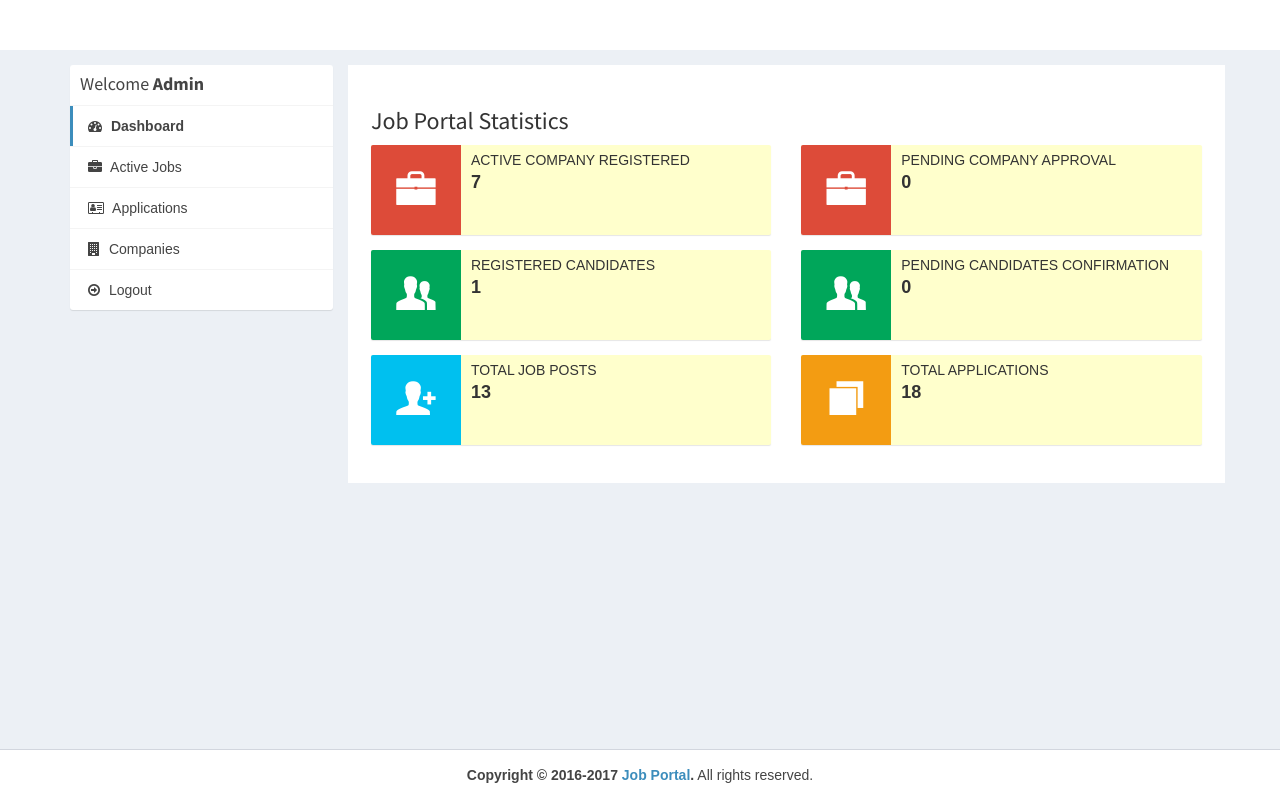
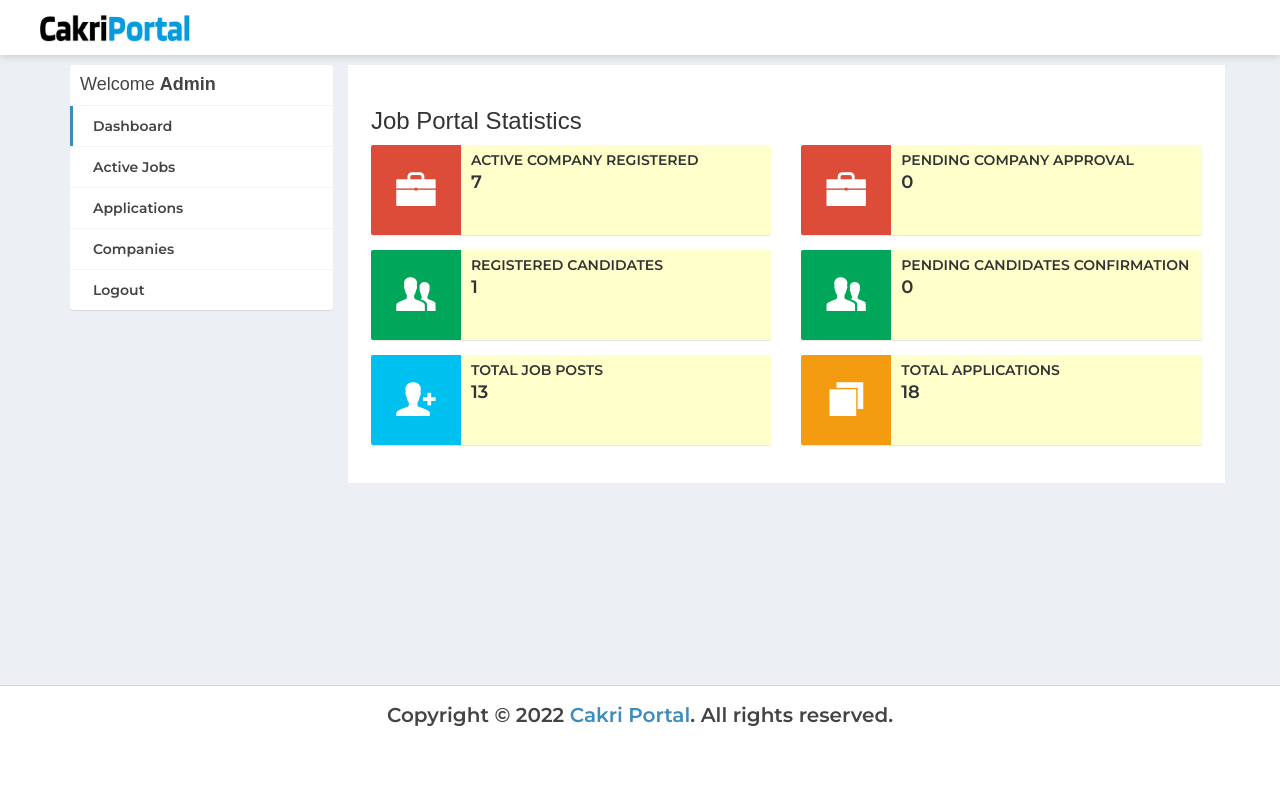
Before and after one commit to AbedinJoynal/CakriPortal, a PHP site: page /admin/dashboard.php in a window 1280 px wide. Run offline with PHP 8.4, Linux system fonts and the light colour scheme; a user stored in the database is signed in; data comes from the database, SQL or seed files in the repository; some libraries are stand-ins or nearby versions.

Commit message:
admin nav, footer fixed

```diff
--- a/admin/applications.php
+++ b/admin/applications.php
@@ -49,9 +49,7 @@ require_once("../db.php");
     <!-- Logo -->
     <a href="index.php" class="logo logo-bg">
       <!-- mini logo for sidebar mini 50x50 pixels -->
-      <span class="logo-mini"><b>J</b>P</span>
-      <!-- logo for regular state and mobile devices -->
-      <span class="logo-lg"><b>Job</b> Portal</span>
+      <img class='cakri-logo' src="../img/CakriPortal.png" alt="">
     </a>
 
     <!-- Header Navbar: style can be found in header.less -->
--- a/admin/companies.php
+++ b/admin/companies.php
@@ -49,9 +49,7 @@ require_once("../db.php");
     <!-- Logo -->
     <a href="index.php" class="logo logo-bg">
       <!-- mini logo for sidebar mini 50x50 pixels -->
-      <span class="logo-mini"><b>J</b>P</span>
-      <!-- logo for regular state and mobile devices -->
-      <span class="logo-lg"><b>Job</b> Portal</span>
+      <img class='cakri-logo' src="../img/CakriPortal.png" alt="">
     </a>
 
     <!-- Header Navbar: style can be found in header.less -->
--- a/admin/dashboard.php
+++ b/admin/dashboard.php
@@ -20,7 +20,11 @@ require_once("../db.php");
   <!-- Bootstrap 3.3.7 -->
   <link rel="stylesheet" href="https://cdnjs.cloudflare.com/ajax/libs/twitter-bootstrap/3.3.7/css/bootstrap.min.css">
   <!-- Font Awesome -->
-  <link rel="stylesheet" href="https://cdnjs.cloudflare.com/ajax/libs/font-awesome/4.7.0/css/font-awesome.min.css">
+
+  <link rel="preconnect" href="https://fonts.googleapis.com">
+
+<link rel="preconnect" href="https://fonts.gstatic.com" crossorigin>
+<link href="https://fonts.googleapis.com/css2?family=Montserrat:wght@600&display=swap" rel="stylesheet">
   <!-- Ionicons -->
   <link rel="stylesheet" href="https://cdnjs.cloudflare.com/ajax/libs/ionicons/2.0.1/css/ionicons.min.css">
   <!-- Theme style -->
@@ -36,24 +40,22 @@ require_once("../db.php");
   <![endif]-->
 
   <!-- Google Font -->
-  <link rel="stylesheet"
-        href="https://fonts.googleapis.com/css?family=Source+Sans+Pro:300,400,600,700,300italic,400italic,600italic">
 </head>
 <body class="hold-transition skin-green sidebar-mini">
 <div class="wrapper">
 
-  <header class="main-header">
+<header class="main-header" style="background-color:white !important; position:fixed !important; width:100% !important;
+  box-shadow: 0 0 10px 0 rgba(0, 0, 0, 0.2) !important;
+  ">
 
     <!-- Logo -->
     <a href="index.php" class="logo logo-bg">
       <!-- mini logo for sidebar mini 50x50 pixels -->
-      <span class="logo-mini"><b>J</b>P</span>
-      <!-- logo for regular state and mobile devices -->
-      <span class="logo-lg"><b>Job</b> Portal</span>
+      <img class='cakri-logo' src="../img/CakriPortal.png" alt="">
     </a>
 
     <!-- Header Navbar: style can be found in header.less -->
-    <nav class="navbar navbar-static-top">
+    <nav class="navbar navbar-static-top" style="padding:0.5rem !important">
       <!-- Navbar Right Menu -->
       <div class="navbar-custom-menu">
         <ul class="nav navbar-nav">
@@ -71,7 +73,7 @@ require_once("../db.php");
         <div class="row">
           <div class="col-md-3">
             <div class="box box-solid">
-              <div class="box-header with-border">
+              <div style="margin-top:5rem !important" class="box-header with-border">
                 <h3 class="box-title">Welcome <b>Admin</b></h3>
               </div>
               <div class="box-body no-padding">
@@ -85,7 +87,7 @@ require_once("../db.php");
               </div>
             </div>
           </div>
-          <div class="col-md-9 bg-white padding-2">
+          <div style="margin-top:5rem !important" class="col-md-9 bg-white padding-2">
 
             <h3>Job Portal Statistics</h3>
             <div class="row">
@@ -211,8 +213,12 @@ require_once("../db.php");
   <!-- /.content-wrapper -->
 
   <footer class="main-footer" style="margin-left: 0px;">
-    <div class="text-center">
-      <strong>Copyright &copy; 2016-2017 <a href="jonsnow.netai.net">Job Portal</a>.</strong> All rights
+  <div
+    style="font-size:2rem !important;
+    font-weight: 400 !important;
+    "
+    class="text-center">
+      <strong>Copyright &copy; 2022 <a href="jonsnow.netai.net">Cakri Portal</a>.</strong> All rights
     reserved.
     </div>
   </footer>
```
Also changed, not shown: admin/active-jobs.php (+7 -5 lines).
